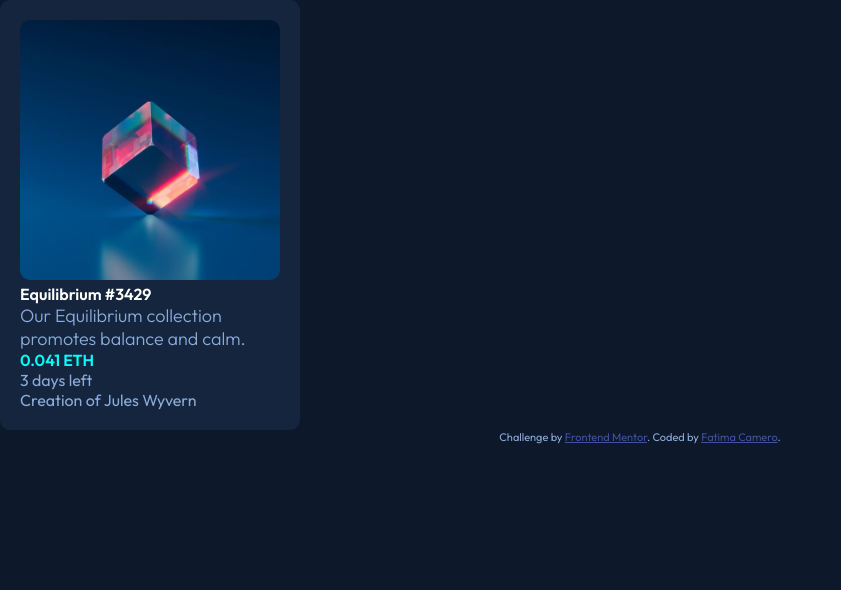
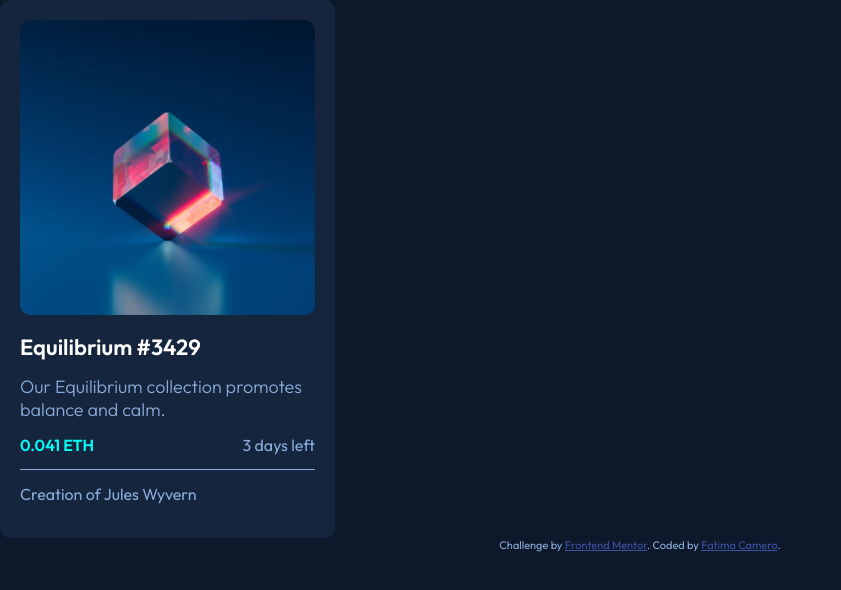
Before and after one commit to timamero/frontend-mentor-nft-preview-card-component, a plain HTML site: page index.html in a window 1280 px wide. Shown: the whole page, without its empty margins (0-841 px from the left). Drawn offline with Linux system fonts and the light colour scheme.

Commit message:
update spacing

```diff
--- a/css/styles.css
+++ b/css/styles.css
@@ -28,7 +28,7 @@ body {
 
 .card {
   background-color: hsl(216, 50%, 16%);
-  width: 300px;
+  width: 335px;
   padding: 20px;
   border-radius: var(--borderRadius);
 }
@@ -38,17 +38,40 @@ body {
   border-radius: var(--borderRadius);
 }
 
+.card__main {
+  display: grid;
+  grid-template-rows: auto;
+  grid-row-gap: 14px;
+  padding: 14px 0;
+  border-bottom: 1px solid hsl(215, 51%, 70%);
+  font-size: 18px;
+}
+
 .card__title {
   color: hsl(0, 0%, 100%);
+  font-size: 22px;
   font-weight: 600;
 }
 
 .card__content {
-  font-size: 18px;
   font-weight: 300;
+}
+
+.card__data {
+  display: grid;
+  grid-template-columns: auto auto;
+  font-size: 16px;
 }
 
 .card__price {
   color: hsl(178, 100%, 50%);
   font-weight: 600;
 }
+
+.card__countdown {
+  justify-self: end;
+}
+
+.card__footer {
+  padding: 14px 0;
+}
--- a/index.html
+++ b/index.html
@@ -21,14 +21,19 @@
     <div class="card__image">
       <img src="./images/image-equilibrium.jpg" alt="Equilibrium graphic image"/>
     </div>
-    <div class="card__title">Equilibrium #3429</div>
+    <div class="card__main">
+      <div class="card__title">Equilibrium #3429</div>
+      <div class="card__content">Our Equilibrium collection promotes balance and calm.</div>
 
-    <div class="card__content">Our Equilibrium collection promotes balance and calm.</div>
+      <div class="card__data">
+        <div class="card__price">0.041 ETH</div>
+        <div class="card__countdown">3 days left</div>
+      </div>
 
-    <div class="card__price">0.041 ETH</div>
-    <div class="card__countdown">3 days left</div>
+    </div>
 
-    <div class="card__user">Creation of Jules Wyvern</div>
+
+    <div class="card__footer">Creation of Jules Wyvern</div>
 
   </div>
 
```
